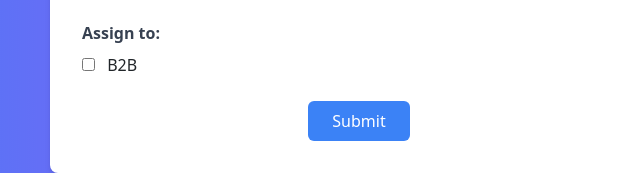
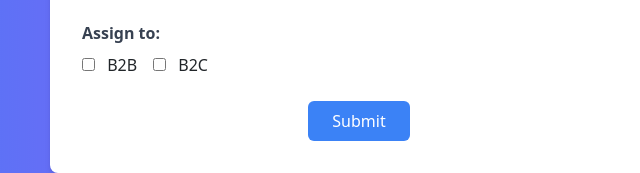
Before and after one commit to devsoni2004/hostinger, a plain HTML site: page index.html in a window 1280 px wide. Shown: the part 833-1006 px from the top of the page, 281-921 px from the left. Drawn offline with nearby package versions, Linux system fonts and the light colour scheme.

Commit message:
Check Box Update

```diff
--- a/index.html
+++ b/index.html
@@ -112,6 +112,10 @@
                         <input type="checkbox" name="assign-to" value="b2b" class="mr-2">
                         B2B
                     </label>
+                    <label class="mr-4">
+                        <input type="checkbox" name="assign-to" value="b2b" class="mr-2">
+                        B2C
+                    </label>
 
                 </div>
             </div>
```
